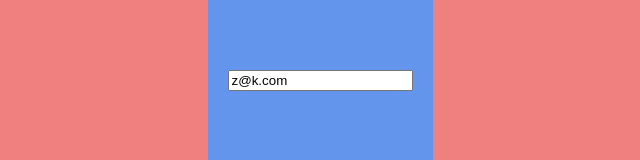
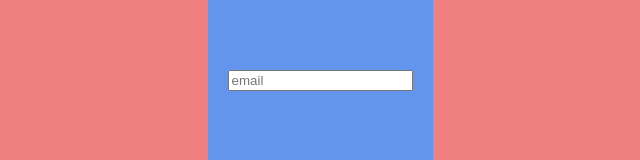
Before and after one commit to zahrakbri/react-project-2, a React (Create React App) app in the folder massenger/: page / in a window 1280 px wide. Shown: the part 278-438 px from the top of the page, without its empty margins (320-960 px from the left). Built offline with nearby package versions, Linux system fonts and the light colour scheme.

Commit message:
implement setState and event handler

```diff
--- a/massenger/src/component/auth/Login.js
+++ b/massenger/src/component/auth/Login.js
@@ -6,19 +6,30 @@ export default class Login extends React.Component {
     super()
 
     this.state = {
-      email: 'z@k.com',
+      email: '',
       password: ''
     }
   }
+
+  handlePassword (event) {
+    this.setState({ password: event.target.value })
+  }
+
   render () {
-    console.log('this', this)
+    console.log('this', this.state)
     return (
       <div className='container'>
         <div className='loginPage'>
           <img src={logo} width='50px' style={{ alignSelf: 'center' }} />
-          <input type='text' placeholder='email' value={this.state.email} />
-          <input type='password' placeholder='password' />
-          <button>Login</button>
+          <input type='text' placeholder='email'
+            onChange={(event) => this.setState({ email: event.target.value })}
+            onBlur={() => console.log('blur')}
+          />
+          <input
+            type='password'
+            onChange={(event) => this.handlePassword(event)}
+            placeholder='password' />
+          <button onClick={() => console.log('dfghbnjmk')} >Login</button>
         </div>
       </div>
     )
```
